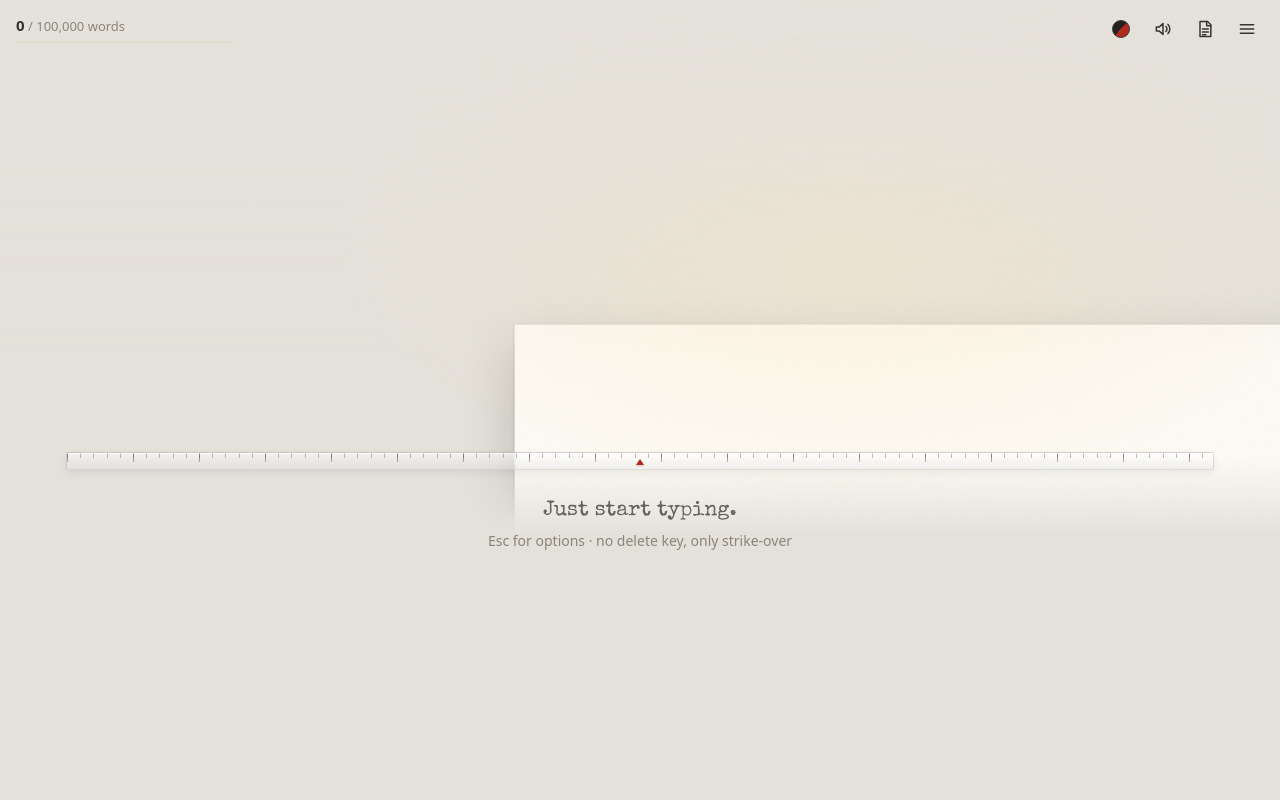
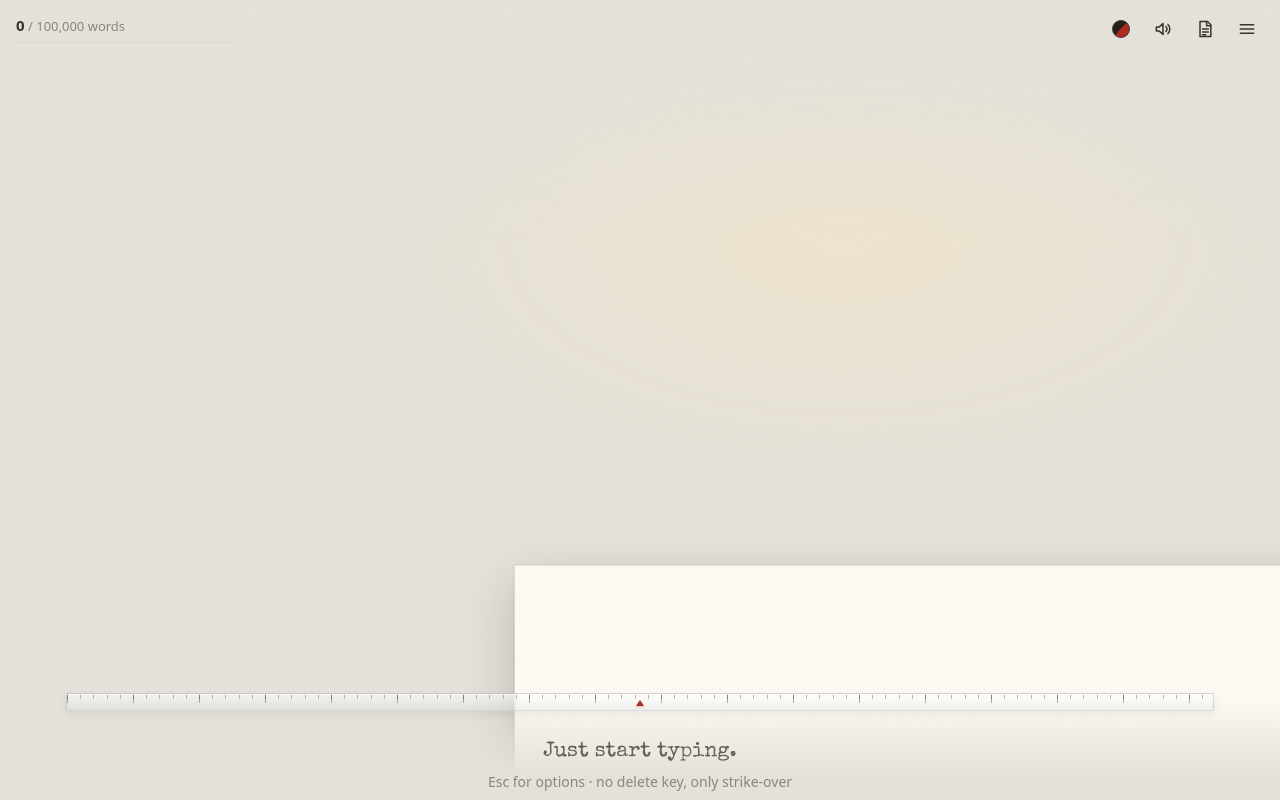
Before and after one commit to rorugi/demo, a plain HTML site: page typewriter.html in a window 1280 px wide. Drawn offline with nearby package versions, Linux system fonts and the light colour scheme.

Commit message:
Typewriter: move the writing line and ruler near the bottom
The line being typed and the ruler sat at 55 % of the window height.
They now sit near the bottom, leaving just enough room below for the
start hint and the "back to the line" button, so more of the paper is
visible above. The desk-lamp glow follows the line down, and the fade
at the top is capped at 30 % of the window.

Co-Authored-By: Claude Opus 5.5 <noreply@anthropic.com>

```diff
--- a/typewriter.html
+++ b/typewriter.html
@@ -70,7 +70,7 @@ button{font:inherit;color:inherit}
 #glow{position:absolute;inset:0;pointer-events:none;
   background:radial-gradient(ellipse 55% 45% at 66% 30%,rgba(255,232,186,.38),transparent 72%)}
 :root[data-theme=night] #glow{mix-blend-mode:multiply;
-  background:radial-gradient(ellipse 62% 58% at 54% 38%,#fff6e4 0,#f0d2a2 38%,#7a5a36 72%,#1d150d 100%)}
+  background:radial-gradient(ellipse 62% 66% at 54% var(--gy,38%),#fff6e4 0,#f0d2a2 38%,#7a5a36 72%,#1d150d 100%)}
 #hint{position:absolute;left:0;right:0;text-align:center;pointer-events:none;font-size:14px;color:var(--ui-muted);line-height:1.6;transition:opacity .6s}
 #hint b{display:block;font-family:var(--font);font-weight:400;font-size:calc(var(--fs)*.95);color:var(--ui);opacity:.75;margin-bottom:2px}
 #hint.gone{opacity:0}
@@ -417,7 +417,10 @@ function layout(){
   paperW = (S.width + ML*2) * cw;
   const vv = window.visualViewport, vh = vv ? vv.height : innerHeight, vt = vv ? vv.offsetTop : 0;
   cx = vv ? vv.offsetLeft + vv.width/2 : innerWidth/2;
-  sy = vt + vh * 0.55;
+  // writing line + ruler near the bottom: leave just enough room below for the hint and the "back" button
+  const room = fs*2.5 + 64;
+  sy = vt + Math.max(vh * 0.5, vh - room);
+  root.style.setProperty('--gy', Math.round((sy - vt) / vh * 100 - 22) + '%');
   const st = root.style;
   st.setProperty('--fs', fs + 'px'); st.setProperty('--cw', cw + 'px'); st.setProperty('--lh', lineH + 'px');
   st.setProperty('--ml', ML*cw + 'px'); st.setProperty('--font', FONTS[S.font] || FONTS.elite); st.setProperty('--vvt', vt + 'px');
@@ -427,7 +430,7 @@ function layout(){
   Object.assign($('#holder').style, {left: (cx - cw/2 - k*cw) + 'px', width: (2*k + 1)*cw + 'px', top: hTop + 'px'});
   Object.assign($('#pointer').style, {left: cx + 'px', top: (hTop + hH*0.36) + 'px'});
   $('#below').style.top = (hTop + hH*0.4) + 'px';
-  $('#topfade').style.height = Math.max(0, sy - lineH*2.5) + 'px';
+  $('#topfade').style.height = Math.max(0, Math.min(sy - vt - lineH*2.5, vh*0.3)) + 'px';
   $('#hint').style.top = (hTop + hH + fs*1.1) + 'px';
   $('#back').style.top = (hTop + hH + fs*1.2) + 'px';
   const key = [fs, S.spacing, S.font, S.jitter].join('|');
```
